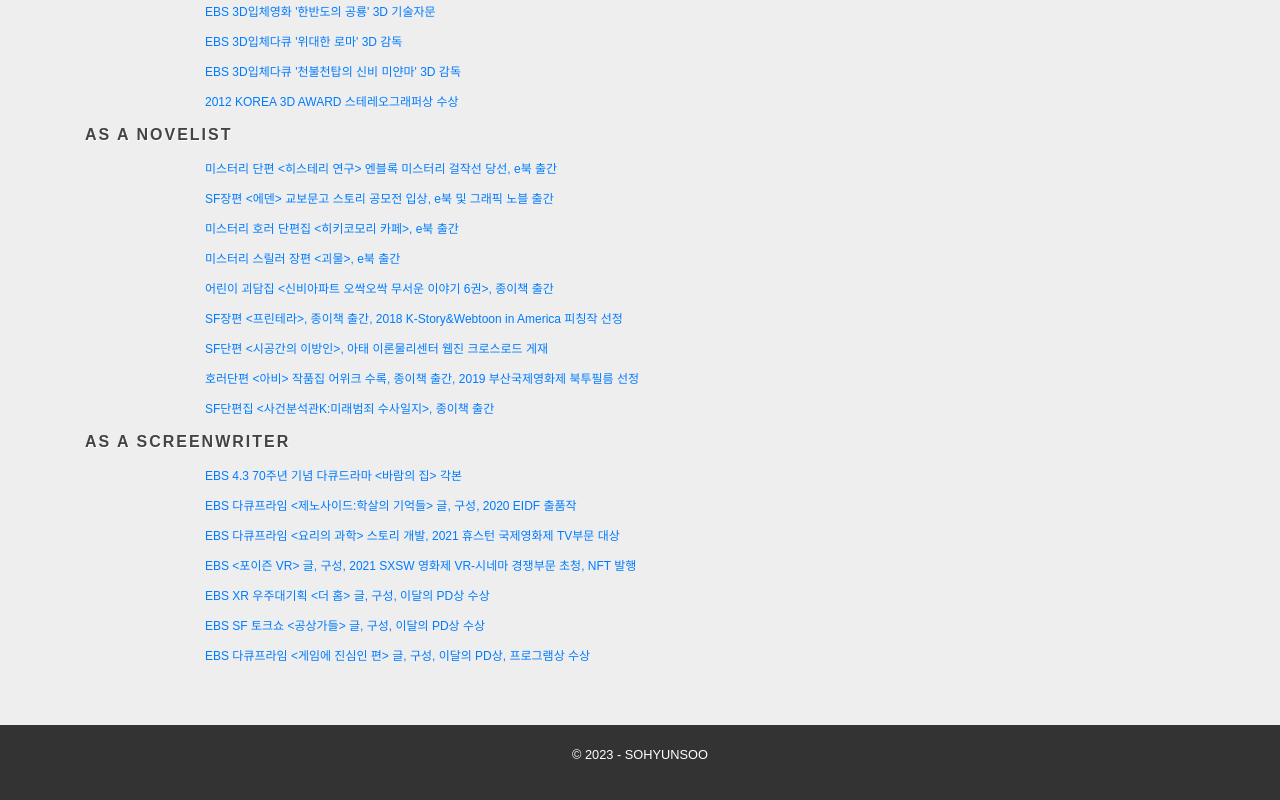
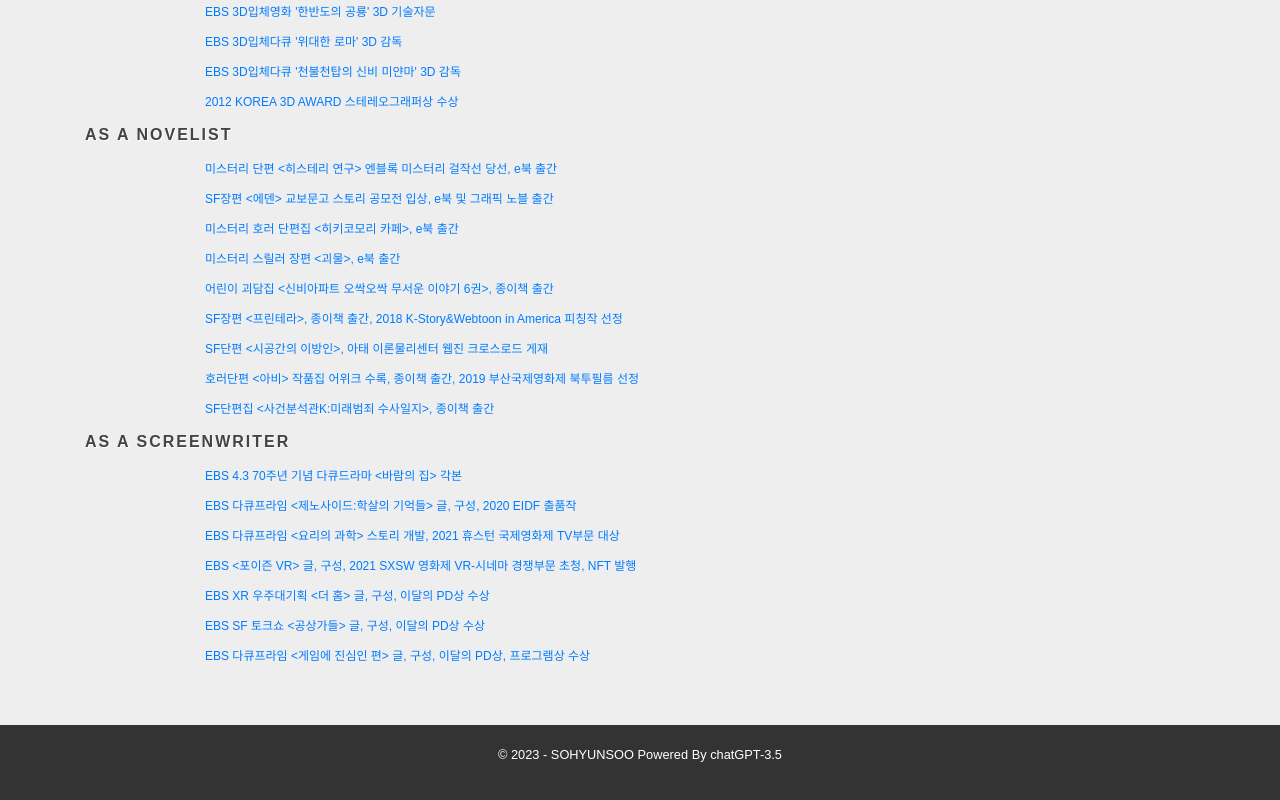
Before and after one commit to bekkopapa/study, a plain HTML site: page index.html in a window 1280 px wide. Shown: the part 513-1313 px from the top of the page. Drawn offline with nearby package versions, Linux system fonts and the light colour scheme.

Commit message:
Update index.html

```diff
--- a/index.html
+++ b/index.html
@@ -114,7 +114,7 @@
                   </section>
                   </main>
                     <footer>
-                      <p>&copy; 2023 - SOHYUNSOO</p>
+                      <p>&copy; 2023 - SOHYUNSOO Powered By chatGPT-3.5</p>
                     </footer>
                   </body>
                   </html>
```
